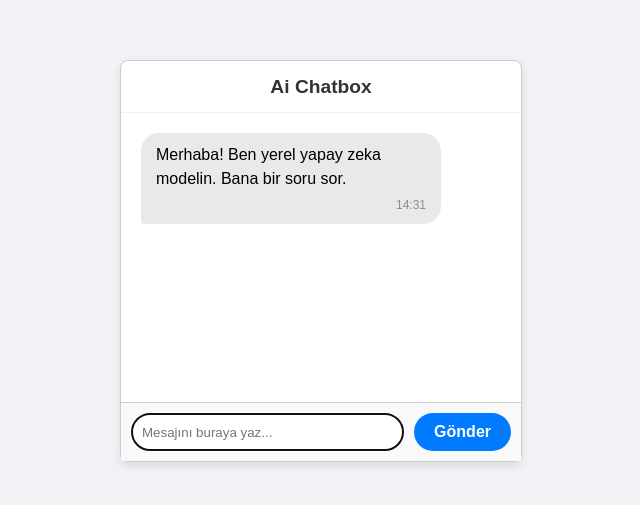
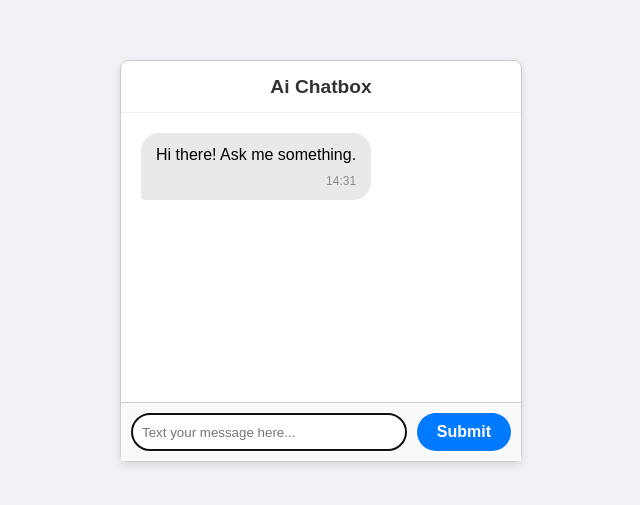
Before and after one commit to rdvankck/AiChat, a React (Vite) app in the folder chatbox-frontend/: page / in a window 1280 px wide. Shown: the part 139-644 px from the top of the page, without its empty margins (319-959 px from the left). Built offline with nearby package versions, Linux system fonts and the light colour scheme.

Commit message:
commitUpdate

```diff
--- a/chatbox-frontend/src/App.jsx
+++ b/chatbox-frontend/src/App.jsx
@@ -13,7 +13,7 @@ function App() {
 
   const [messages, setMessages] = useState([
     {
-      text: 'Merhaba! Ben yerel yapay zeka modelin. Bana bir soru sor.',
+      text: 'Hi there! Ask me something.',
       sender: 'bot',
       timestamp: getFormattedTime()
     }
@@ -45,13 +45,13 @@ function App() {
 
 
     try {
-      // Backend'imize POST isteği atıyoruz
+      // Post request our backend
       const response = await axios.post('http://localhost:3000/api/chat', {
-        prompt: currentInputValue // Kullanıcının yazdığı metni gönder
+        prompt: currentInputValue
       });
 
       const botMessage = {
-        text: response.data.reply, // Backend'den gelen gerçek cevabı kullan
+        text: response.data.reply,
         sender: 'bot',
         timestamp: getFormattedTime(),
       };
@@ -59,15 +59,15 @@ function App() {
       setMessages(prevMessages => [...prevMessages, botMessage]);
 
     } catch (error) {
-      console.error("Backend'e istek atarken hata oluştu:", error);
+      console.error("Backend request error:", error);
       const errorMessage = {
-        text: "Üzgünüm, yapay zeka sunucusuna bağlanırken bir hata oluştu.",
+        text: "Im sorry, we have a connection problem with backend.",
         sender: 'bot',
         timestamp: getFormattedTime(),
       };
       setMessages(prevMessages => [...prevMessages, errorMessage]);
     } finally {
-      setIsTyping(false); // Cevap gelse de gelmese de "yazıyor" durumunu bitir
+      setIsTyping(false);
     }
 
   };
@@ -85,7 +85,7 @@ function App() {
         {}
         {isTyping && (
           <div className="message bot typing">
-            <div className="message-text">Bot yazıyor...</div>
+            <div className="message-text">Bot texting...</div>
           </div>
         )}
       </div>
@@ -94,10 +94,10 @@ function App() {
           type="text"
           value={inputValue}
           onChange={(e) => setInputValue(e.target.value)}
-          placeholder="Mesajını buraya yaz..."
+          placeholder="Text your message here..."
           autoFocus
         />
-        <button type="submit">Gönder</button>
+        <button type="submit">Submit</button>
       </form>
     </div>
   )
```
